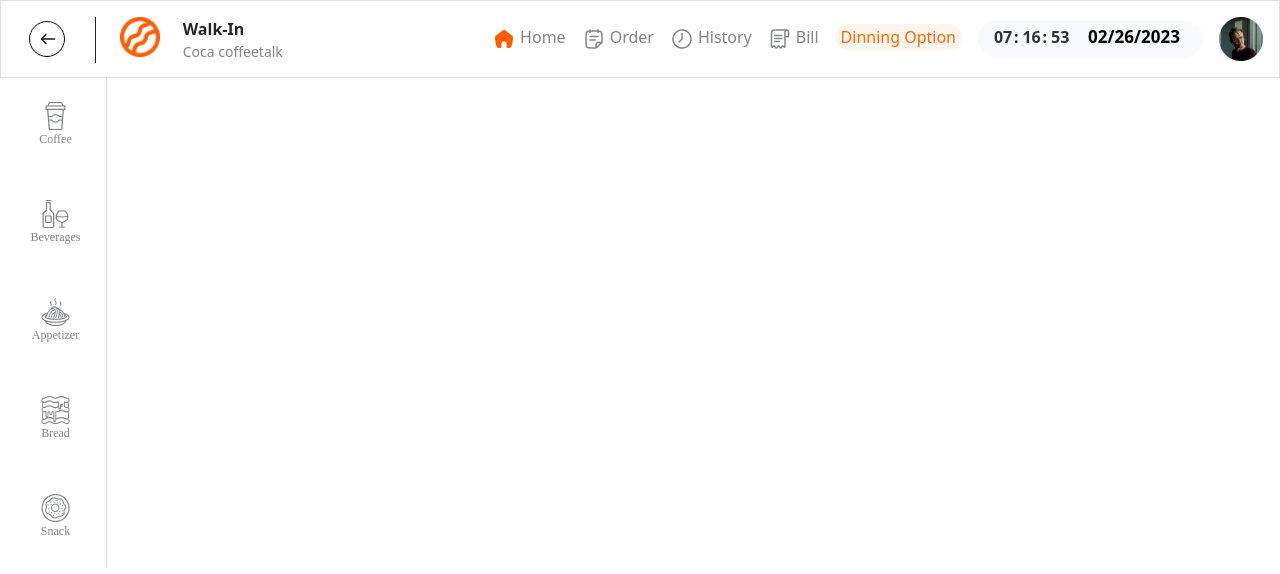
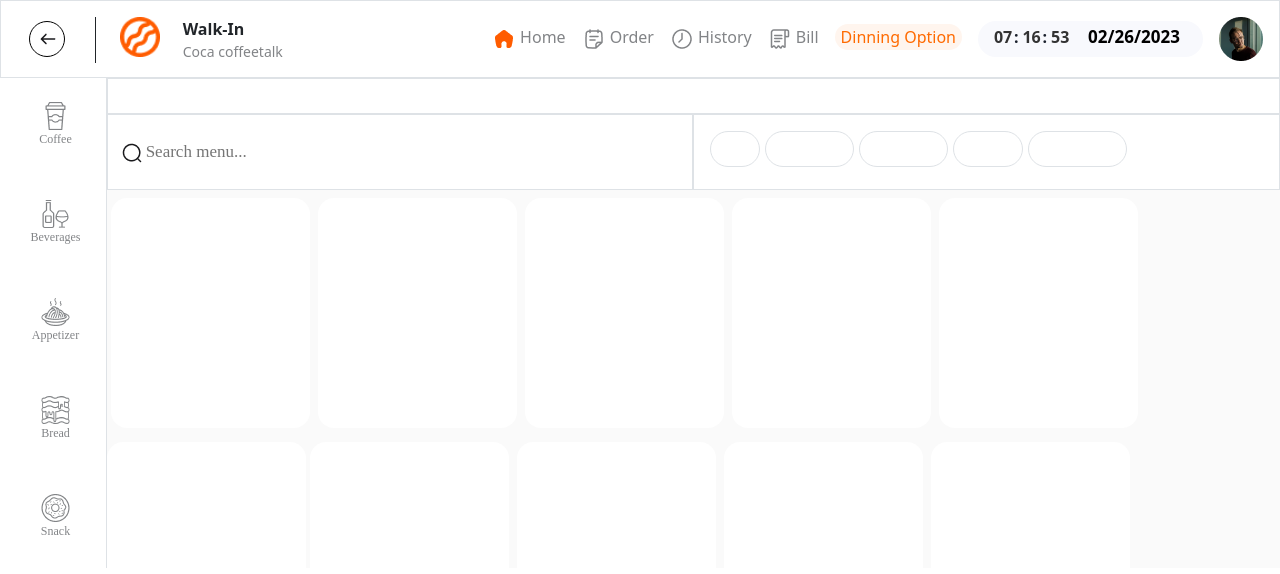
Before and after one commit to tdav/scafe-front, a Vue app: page / in a window 1280 px wide. Shown: the top 574 px of the page. Built offline with nearby package versions, Linux system fonts and the light colour scheme.

Commit message:
o'zgartirildi

```diff
--- a/src/view/home/list.vue
+++ b/src/view/home/list.vue
@@ -29,10 +29,84 @@
                     </button>
                 </div>
             </div>
-            <div class="col-8" style="height: 490px;">
-            </div>
-            <div class="col-3" style="height: 490px;">
+            <div class="col-11 p-0" style="height: 490px; background-color: #fafafa; overflow: auto;">
+                <div class="eat1">
+                    <div class="eat1-1 border border-1">
 
+                    </div>
+                    <div class="eat1-2 container-fluid">
+                        <div class="row h-100">
+                            <div class="col-6 border border-1 pt-4">
+                                <img style="height: 24px; width: 24px;" src="../../assets/imgs/btn/search.png" alt="">
+                                <input class="srech" id="input" type="search" autocomplete="off" spellcheck="false" role="combobox" aria-controls="matches" placeholder="Search menu..." aria-expanded="false" aria-live="polite">
+                            </div>
+                            <div class="col-6 border border-1 p-3">
+                                <div class="eat_2_button1  border border-1"></div>
+                                <div class="eat_2_button2  border border-1"></div>
+                                <div class="eat_2_button3  border border-1"></div>
+                                <div class="eat_2_button4  border border-1"></div>
+                                <div class="eat_2_button5  border border-1"></div>
+                            </div>
+                        </div>
+                    </div>
+                    <!--1-qator-->
+                    <div class="eat1-3 mx-1 mt-2">
+
+                    </div>
+                    <div class="eat1-3 mx-1 mt-2">
+
+                    </div>
+                    <div class="eat1-3 mx-1 mt-2">
+
+                    </div>
+                    <div class="eat1-3 mx-1 mt-2">
+
+                    </div>
+                    <div class="eat1-3 mx-1 mt-2">
+
+                    </div>
+                    <div class="eat1-3 mw-1 mt-2">
+
+                    </div>
+                    <!--2-qator-->
+                    <div class="eat1-3 mx-1 mt-2">
+
+                    </div>
+                    <div class="eat1-3 mx-1 mt-2">
+
+                    </div>
+                    <div class="eat1-3 mx-1 mt-2">
+
+                    </div>
+                    <div class="eat1-3 mx-1 mt-2">
+
+                    </div>
+                    <div class="eat1-3 mx-1 mt-2">
+
+                    </div>
+                    <div class="eat1-3 mw-1 mt-2">
+
+                    </div>
+                    <!--3-qator-->
+                    <div class="eat1-3 mx-1 mt-2">
+
+                    </div>
+                    <div class="eat1-3 mx-1 mt-2">
+
+                    </div>
+                    <div class="eat1-3 mx-1 mt-2">
+
+                    </div>
+                    <div class="eat1-3 mx-1 mt-2">
+
+                    </div>
+                    <div class="eat1-3 mx-1 mt-2">
+
+                    </div>
+                    <div class="eat1-3 mw-1 mt-2">
+
+                    </div>
+                </div>
             </div>
         </div>
     </div>
@@ -74,6 +148,87 @@ function myFilter5  ()  {
 
 
 <style scoped>
+
+.eat1-3{
+    width: 199px;
+    height: 230px;
+    padding: 12px, 8px, 16px, 8px;
+    border-radius: 16px;
+    gap: 12px;
+    background-color: #FFFFFF;
+    display: inline-block;
+}
+
+.srech{
+    font-family: Poppins;
+    font-size: 17px;
+    font-weight: 400;
+    line-height: 24px;
+    letter-spacing: 0px;
+    text-align: left;
+    width: 395px;
+    height: 24px;
+    border: none;
+}
+
+.eat_2_button1{
+    width: 50px;
+    height: 36px;
+    padding: 8px, 16px, 8px, 16px;
+    border-radius: 40px;
+    margin-right: 5px;
+    display: inline-block;
+}
+
+.eat_2_button2{
+    width: 89px;
+    height: 36px;
+    padding: 8px, 16px, 8px, 16px;
+    border-radius: 40px;
+    margin-right: 5px;
+    display: inline-block;
+}
+
+.eat_2_button3{
+    width: 89px;
+    height: 36px;
+    padding: 8px, 16px, 8px, 16px;
+    border-radius: 40px;
+    margin-right: 5px;
+    display: inline-block;
+}
+
+.eat_2_button4{
+    width: 70px;
+    height: 36px;
+    padding: 8px, 16px, 8px, 16px;
+    border-radius: 40px;
+    margin-right: 5px;
+    display: inline-block;
+}
+
+.eat_2_button5{
+    width: 99px;
+    height: 36px;
+    padding: 8px, 16px, 8px, 16px;
+    border-radius: 40px;
+    display: inline-block;
+}
+
+.eat1-1{
+    height: 36px;
+    background-color: white;
+}
+.eat1-2{
+    background-color: white;
+}
+
+.eat1{
+    width: 100%;
+    height: 100px;
+    top: 78px;
+    left: 125px;
+}
 
 .h3-1 {
     text-align: center;
```
Also changed, not shown: src/assets/imgs/btn/search.png (added).
